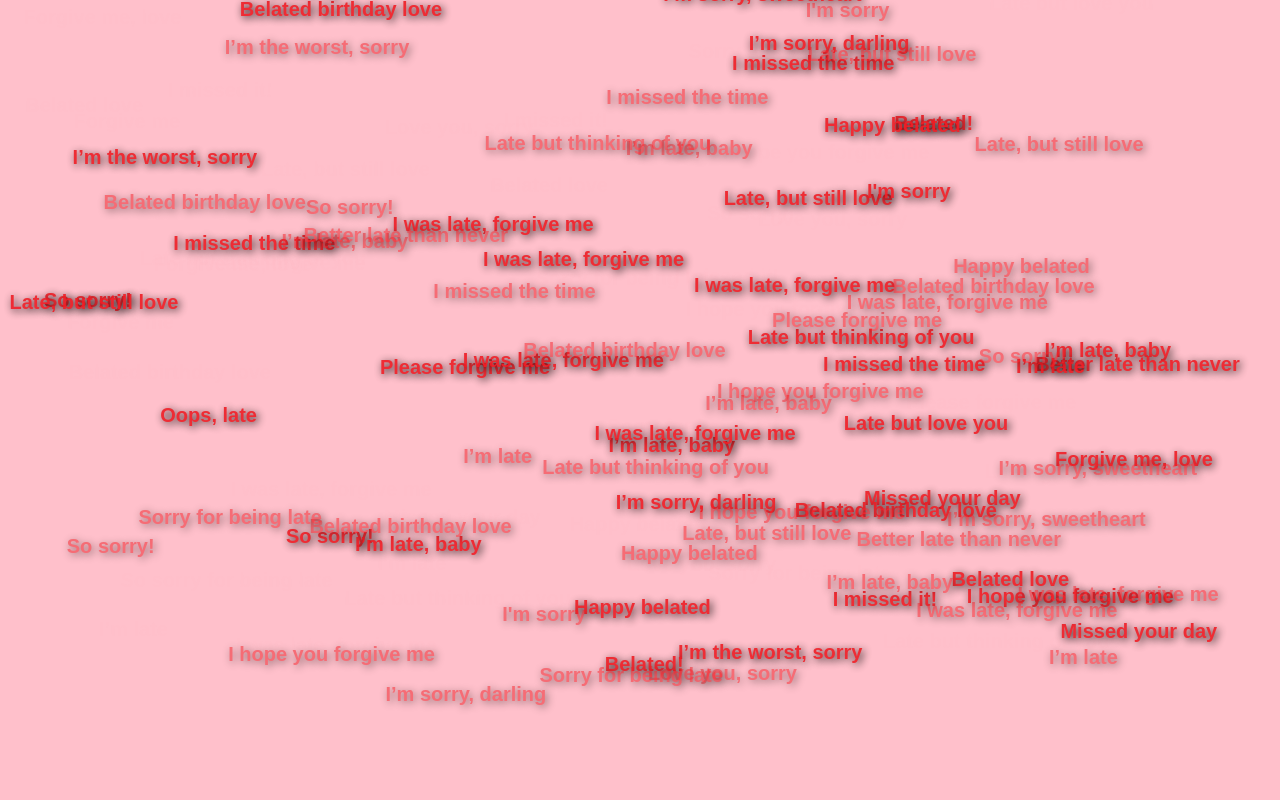
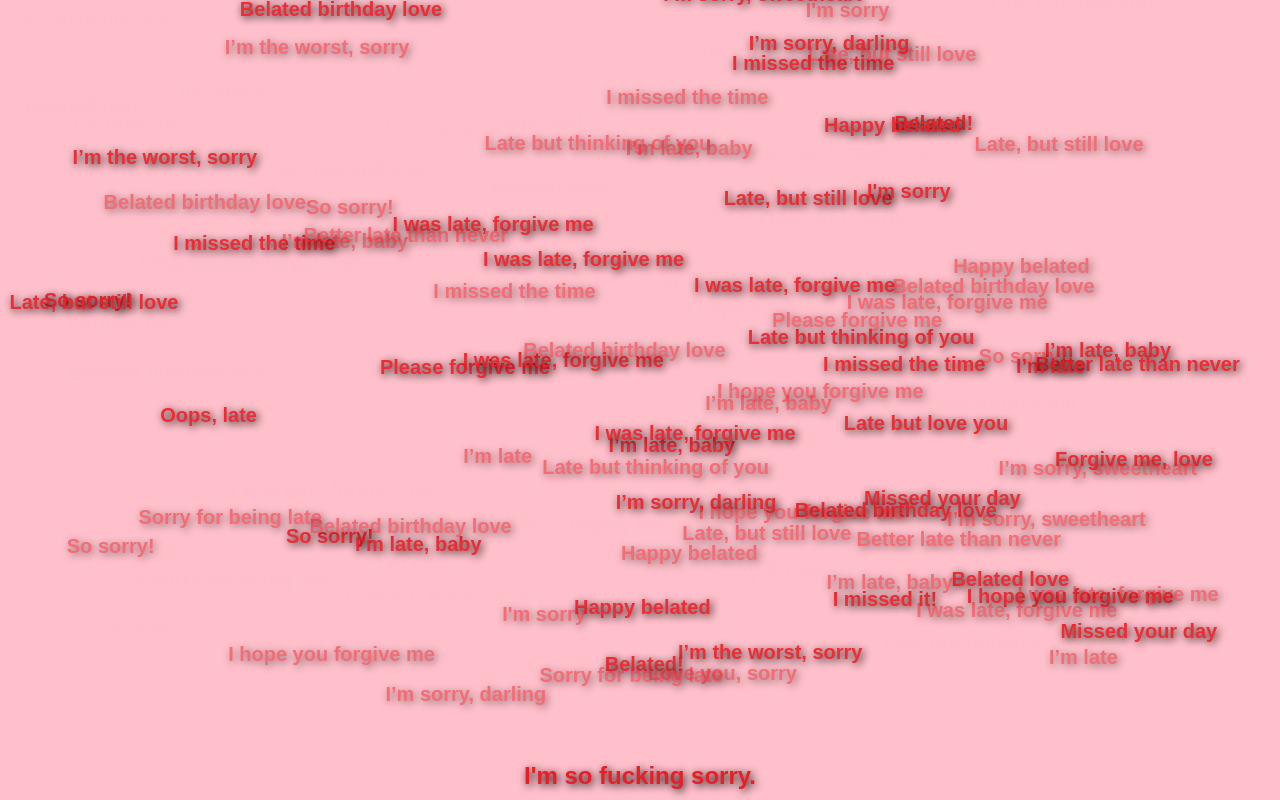
Before and after one commit to Ashazzzzli/IM-SORRY., a plain HTML site: page index.html in a window 1280 px wide. Drawn offline with Linux system fonts and the light colour scheme.

Commit message:
Update index.html

```diff
--- a/index.html
+++ b/index.html
@@ -41,9 +41,24 @@
             }
         }
 
+        /* Styling for the fixed "I'm so fucking sorry." text at the bottom */
+        .sorry-text {
+            position: fixed;
+            bottom: 10px; /* Positioned at the bottom */
+            left: 50%;
+            transform: translateX(-50%); /* Centered horizontally */
+            font-size: 24px;
+            font-weight: bold;
+            color: #ed1c24;
+            text-shadow: 2px 2px 8px black;
+        }
+
     </style>
 </head>
 <body>
+    <!-- The "I'm so fucking sorry." text -->
+    <div class="sorry-text">I'm so fucking sorry.</div>
+
     <script>
         const messages = [
             "Forgive me",
```
